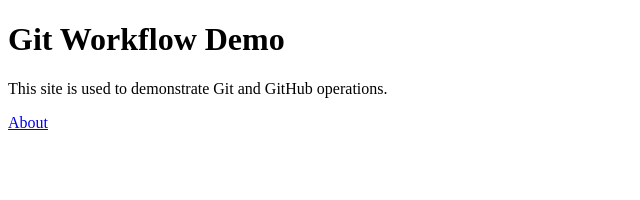
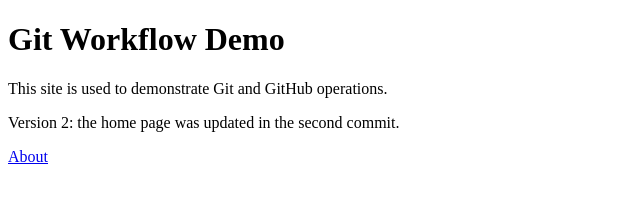
Before and after one commit to sickomode7/git-workflow-assignment, a plain HTML site: page index.html in a window 1280 px wide. Shown: the whole page, without its empty margins (0-640 px from the left). Drawn offline with Linux system fonts and the light colour scheme.

Commit message:
Update index.html: add version 2 paragraph

```diff
--- a/index.html
+++ b/index.html
@@ -7,6 +7,7 @@
 <body>
   <h1>Git Workflow Demo</h1>
   <p>This site is used to demonstrate Git and GitHub operations.</p>
+  <p>Version 2: the home page was updated in the second commit.</p>
   <a href="about.html">About</a>
 </body>
 </html>
```
